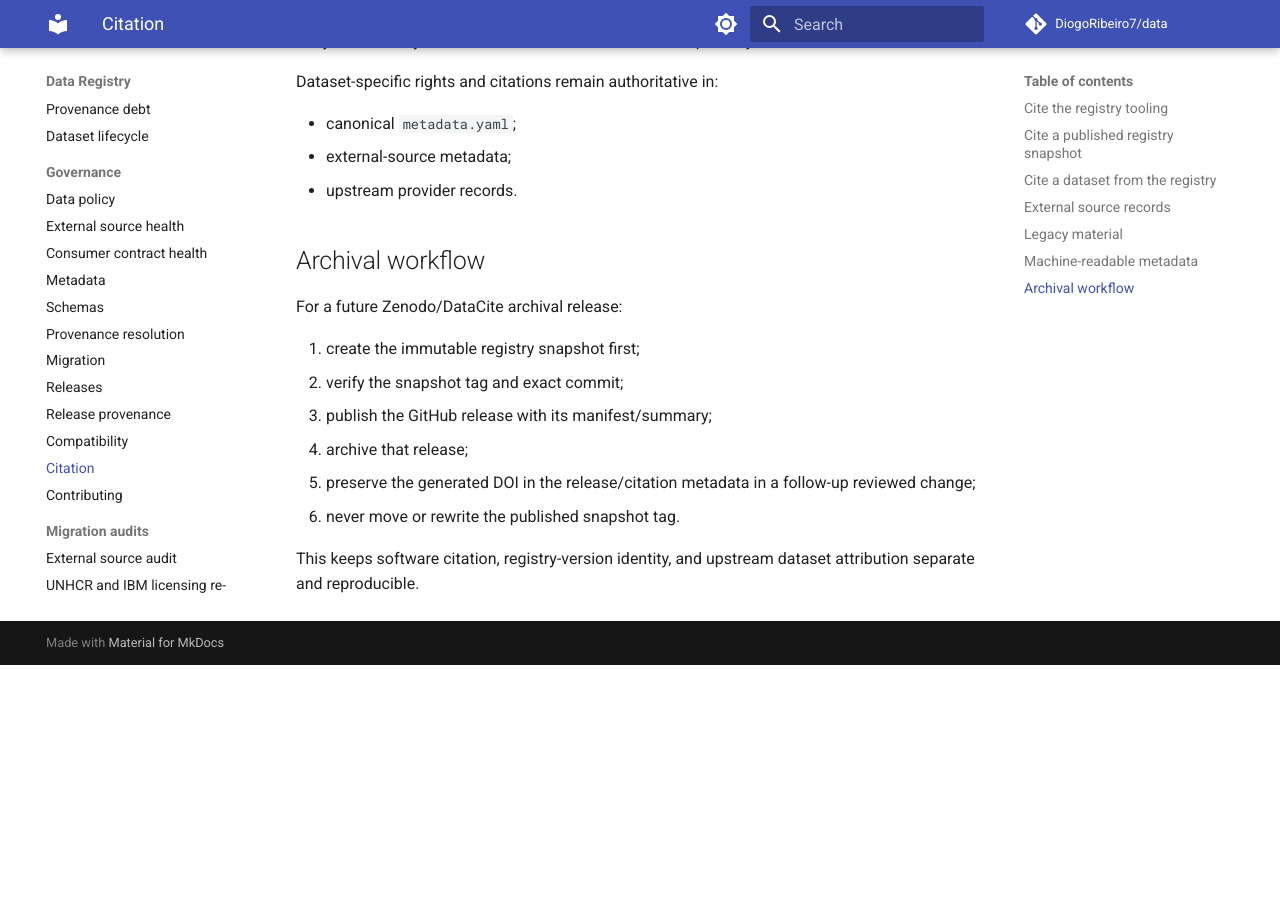
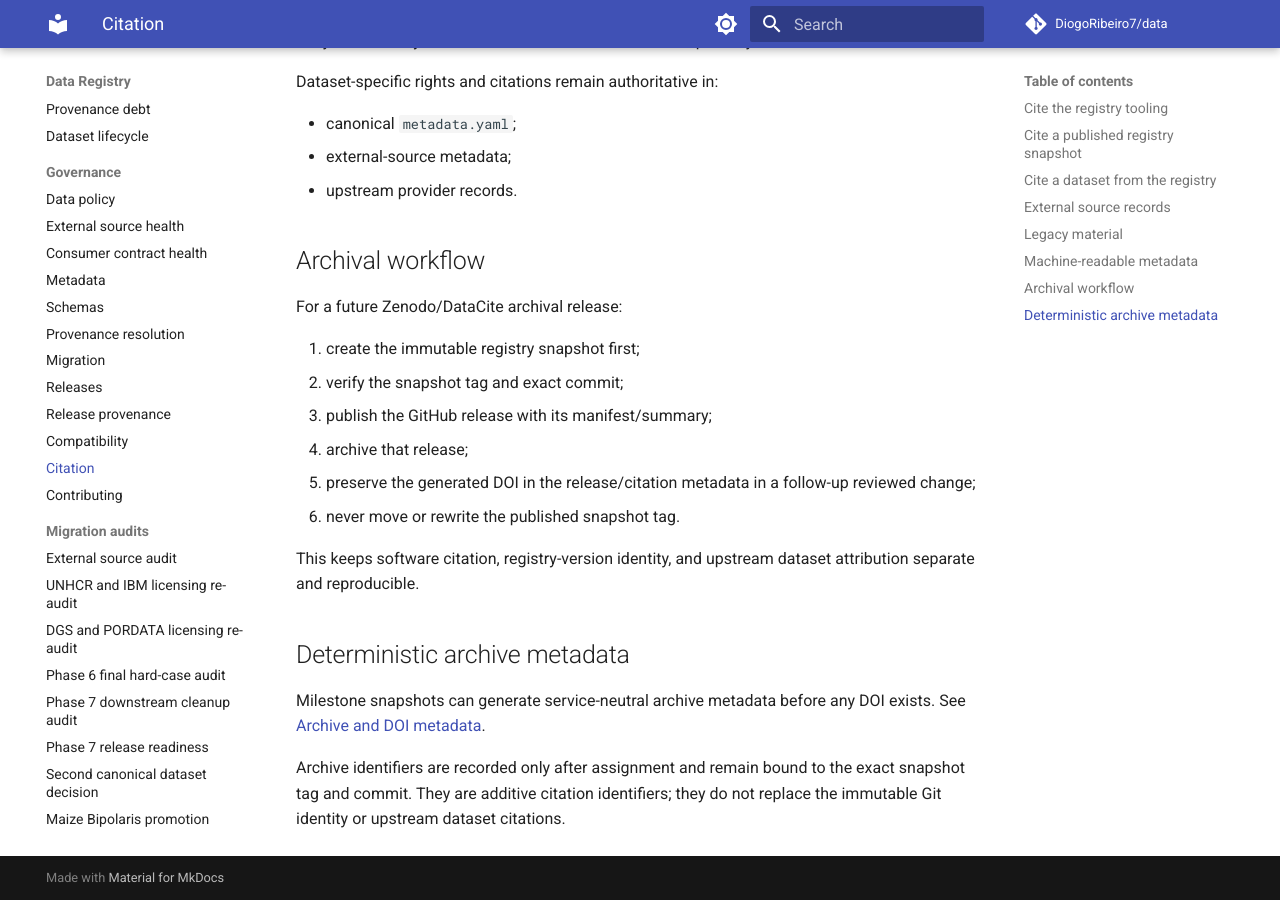
Before and after one commit to DiogoRibeiro7/data, an MkDocs documentation site: the page built from docs/CITATION.md, in a window 1280 px wide and 900 px high, scrolled down 2605 px. Built offline with MkDocs 1.6.1 and Material for MkDocs 9.7.7, drawn with Linux system fonts in a browser that asks for light colours; comment, search, counter and statistics services are not loaded; before the commit the page ends 3270 px from its top, so only the background shows below that.

Commit message:
docs: link deterministic archive metadata

```diff
--- a/docs/CITATION.md
+++ b/docs/CITATION.md
@@ -113,3 +113,13 @@
 6. never move or rewrite the published snapshot tag.
 
 This keeps software citation, registry-version identity, and upstream dataset attribution separate and reproducible.
+
+
+## Deterministic archive metadata
+
+Milestone snapshots can generate service-neutral archive metadata before any DOI
+exists. See [Archive and DOI metadata](ARCHIVING.md).
+
+Archive identifiers are recorded only after assignment and remain bound to the
+exact snapshot tag and commit. They are additive citation identifiers; they do
+not replace the immutable Git identity or upstream dataset citations.
```
